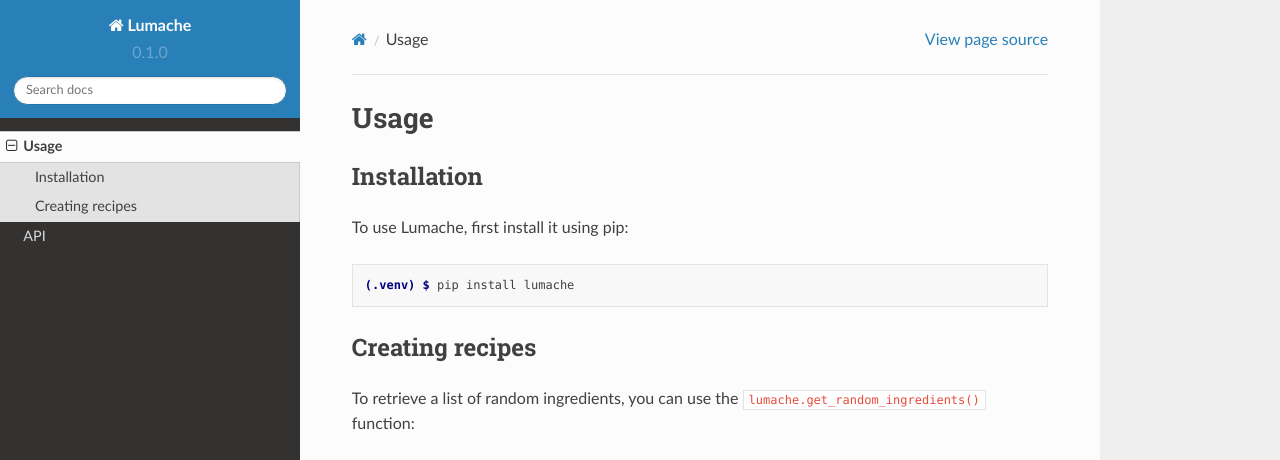
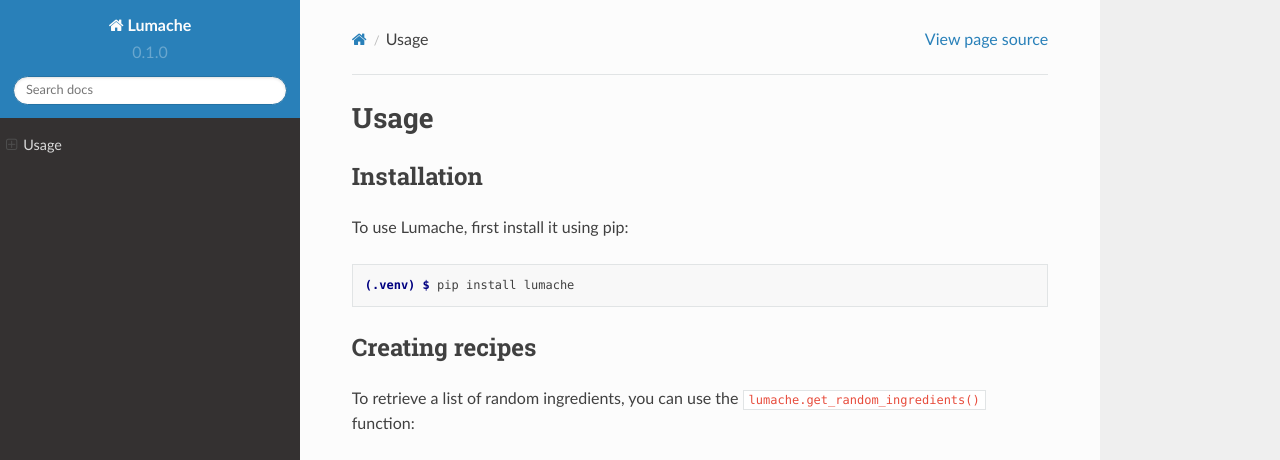
Before and after one commit to yuri-kretingen/yk-doc, a Sphinx documentation site: the page built from docs/source/usage.rst, in a window 1280 px wide and 1095 px high. Shown: the top 460 px of the window. Built offline with Sphinx 7.4.7 and the Read the Docs theme 2.0.0, drawn with Linux system fonts in a browser that asks for light colours; pages that are not in the unit, such as notebooks, are missing from menus; grey boxes are pictures that could not be loaded.

Commit message:
Update index.rst
Test

```diff
--- a/docs/source/index.rst
+++ b/docs/source/index.rst
@@ -30,5 +30,4 @@
 
 .. toctree::
 
-   usage
-   api
+   Supported Kubernetes Platforms
```
